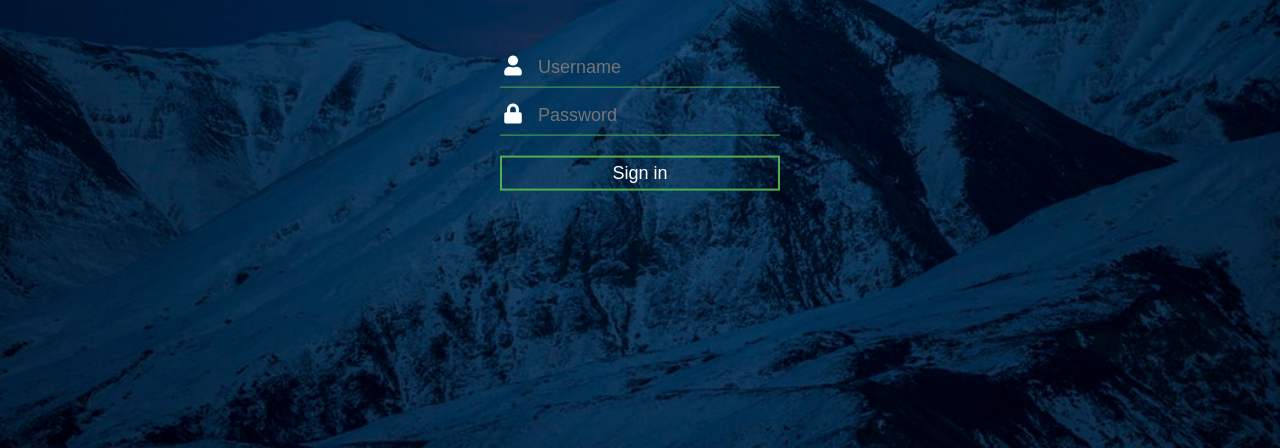
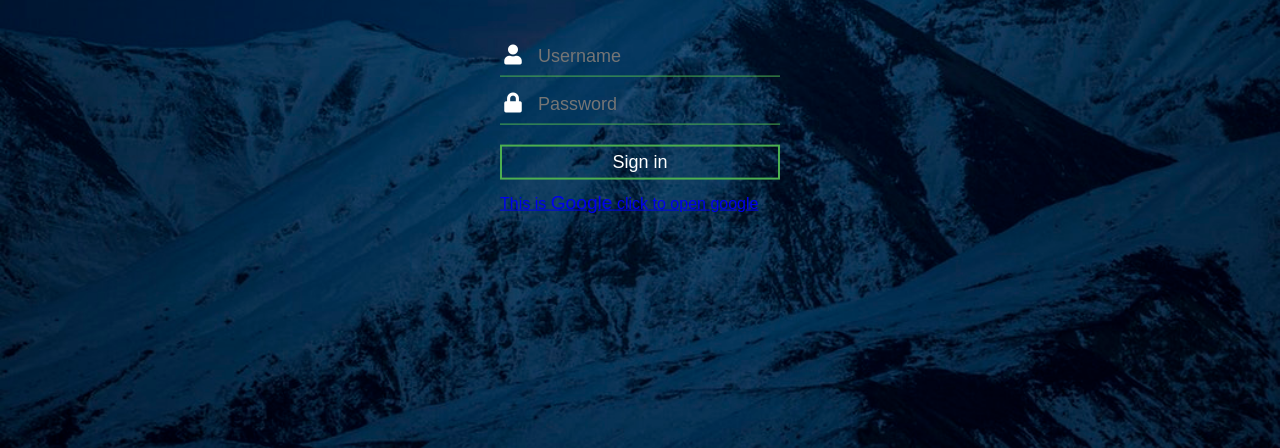
Before and after one commit to sudhanshu647/sharma.github.io, a plain HTML site: page index.html in a window 1280 px wide. Shown: the part 352-800 px from the top of the page. Drawn offline with Linux system fonts and the light colour scheme.

Commit message:
href
link add kiya

```diff
--- a/index.html
+++ b/index.html
@@ -19,6 +19,8 @@
   </div>
 
   <input type="button" class="btn" value="Sign in">
+  <a href="http://sudhanshusharma647.github.io/sharma.github.io/"><br> This is <Big>Google</Big> click to open google</a>
+
 </div>
   </body>
 </html>
```
